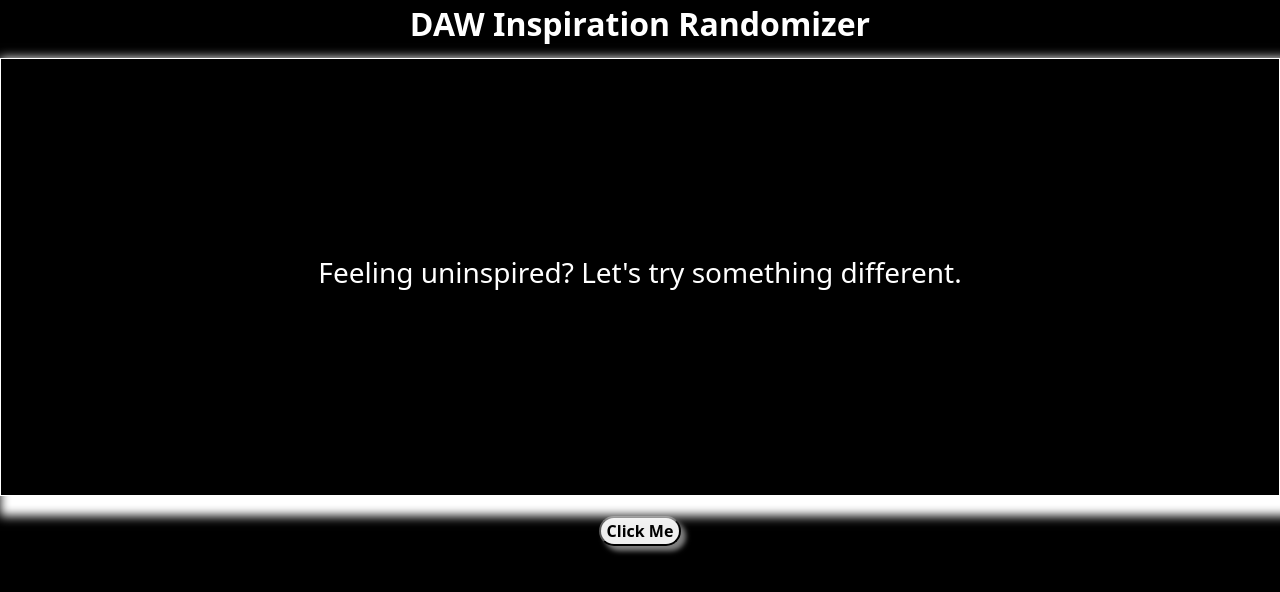
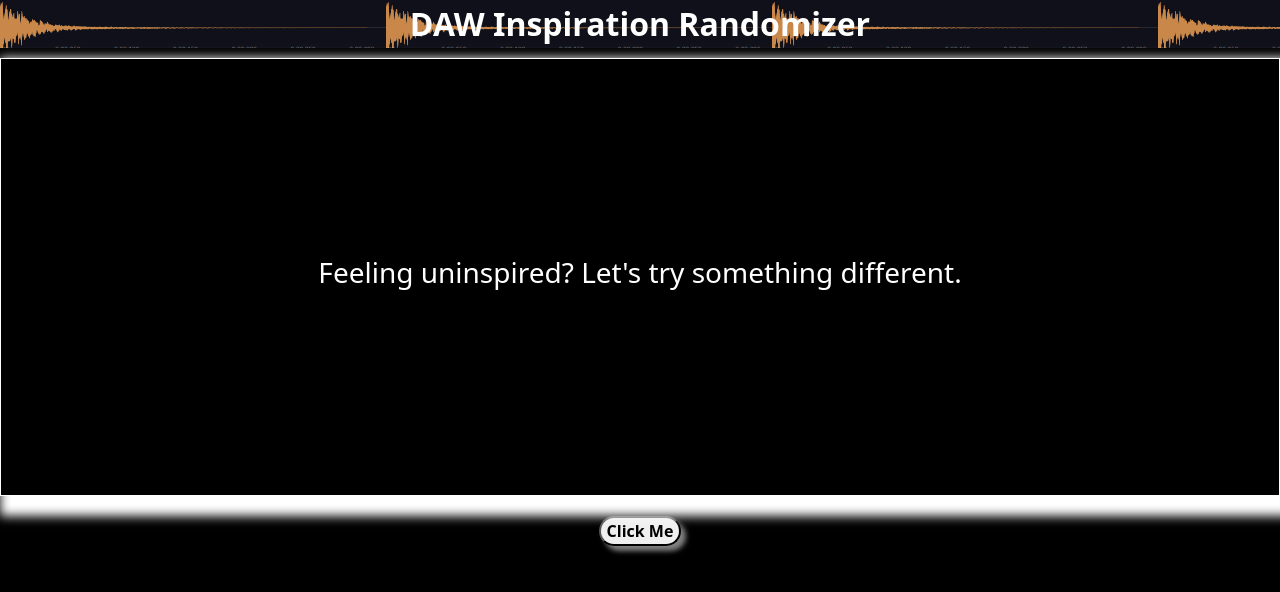
Before and after one commit to itsbmo/FinalJS, a plain HTML site: page index.html in a window 1280 px wide. Drawn offline with nearby package versions, Linux system fonts and the light colour scheme.

Commit message:
background

```diff
--- a/css/style.css
+++ b/css/style.css
@@ -6,8 +6,10 @@ body {
     align-items: center;
 }
 .bg {
-    background-image: url("Capture.png");
-    background-size: cover;
+    background-image: url(../img/Capture.png);
+    background-size: contain;
+    background-color: 0, 0, 0, 0.1;
+
 }
 a{
     text-decoration: none;
@@ -39,6 +41,7 @@ header {
     text-align: center;
     font-weight: bold;
     font-size: xx-large;
+    text-shadow: 10px 10px 10px 10px ;
 }
 /* .cover{
     position: relative;
```
